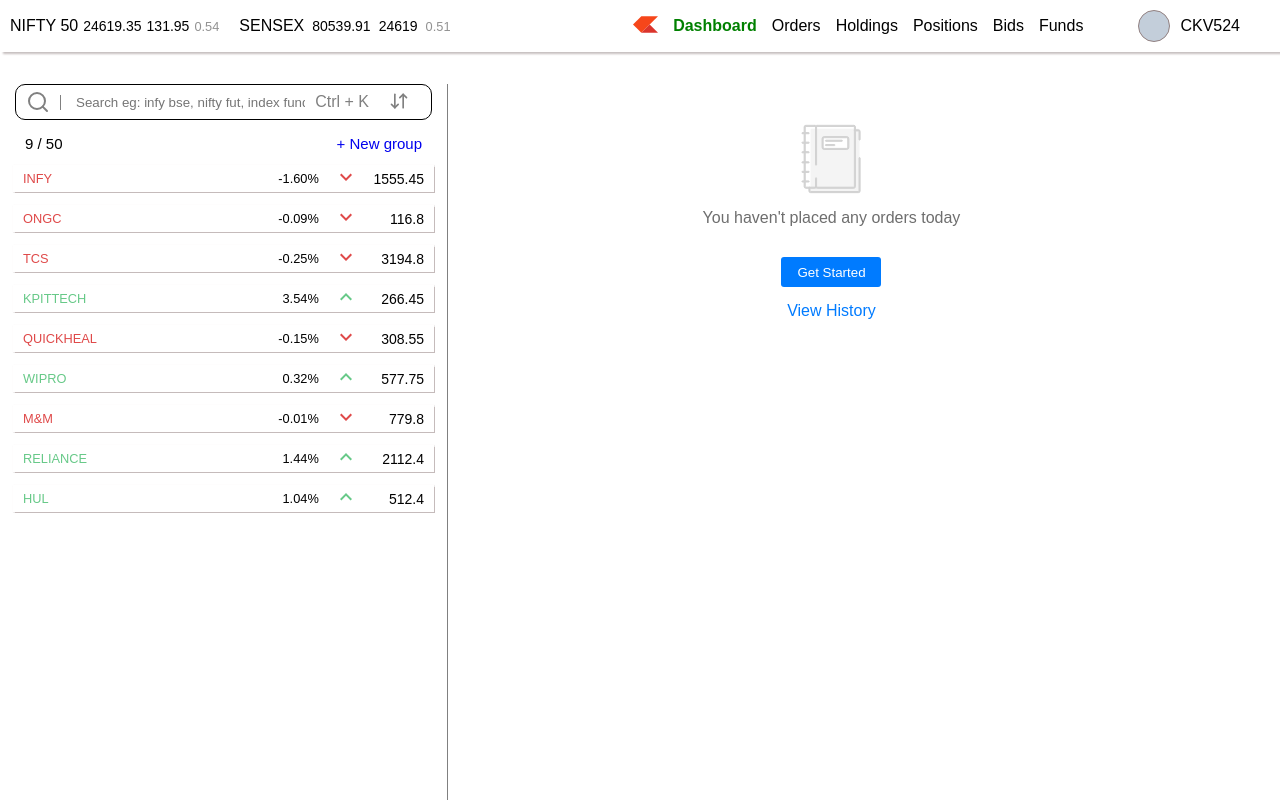
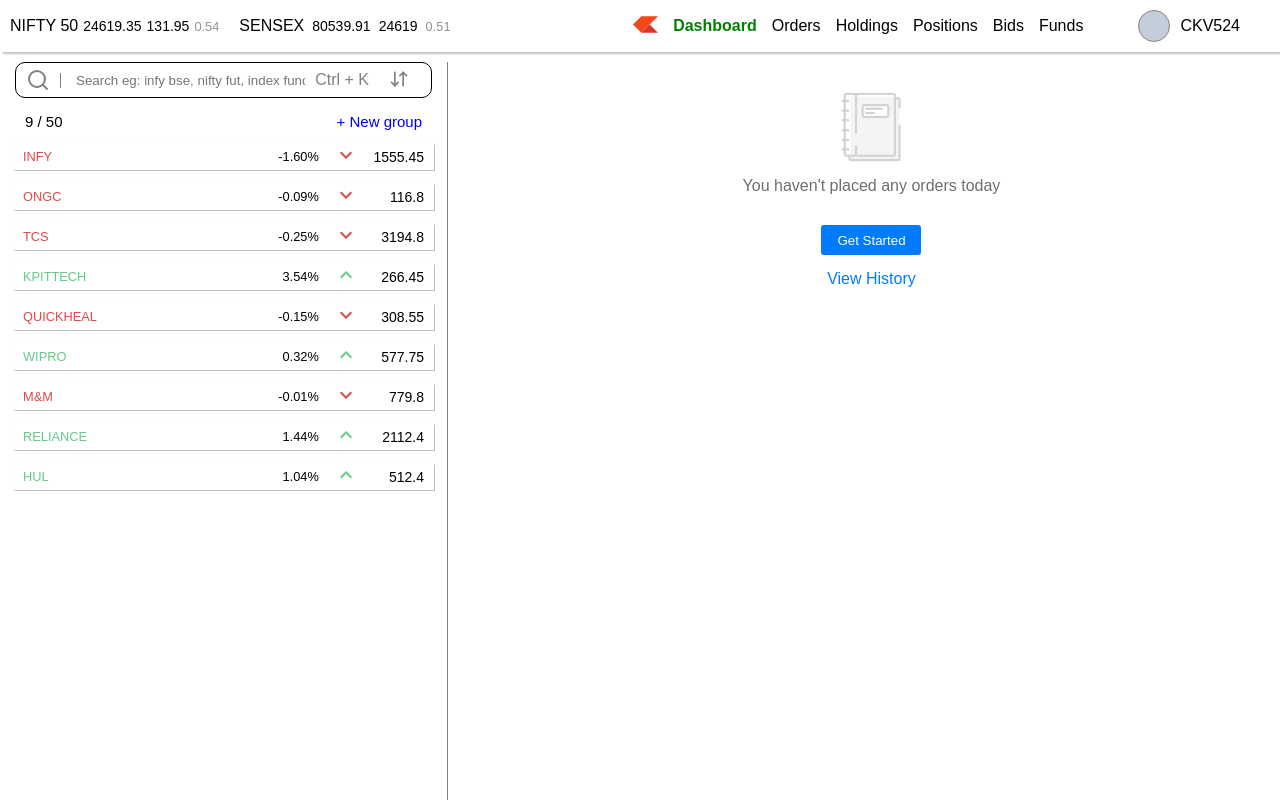
Before and after one commit to Afzal14786/trading-dashboard, a React (Vite) app: page /orders in a window 1280 px wide. Built offline with nearby package versions, Linux system fonts and the light colour scheme.

Commit message:
fixing css issue

```diff
--- a/src/Components/style.css
+++ b/src/Components/style.css
@@ -116,6 +116,7 @@
     width: 35%;
     height: 100vh;
     position: fixed;
+    margin-top: 10px;
     left: 0;
     border-right: 1px solid gray;
     overflow-y: auto;
--- a/src/Pages/Orders/style.css
+++ b/src/Pages/Orders/style.css
@@ -1,5 +1,4 @@
 .order__book {
-    margin: 2rem 5rem;
     display: flex;
     flex-direction: column;
     align-items: center;
```
